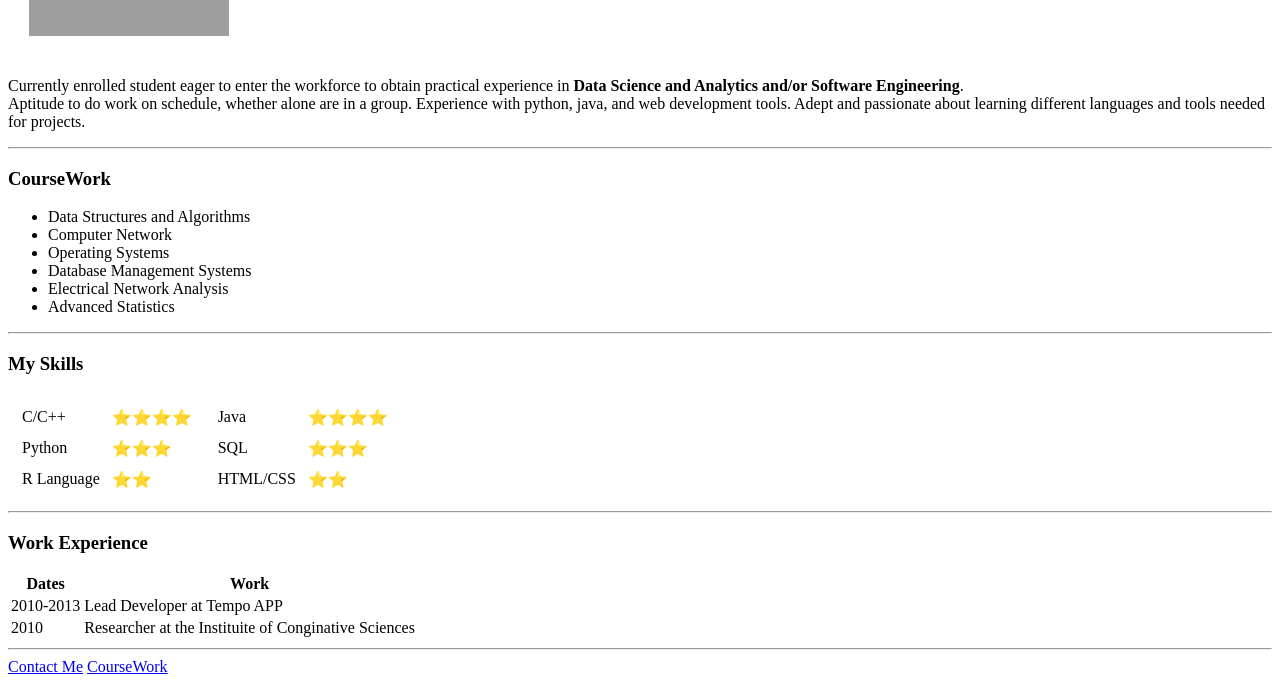
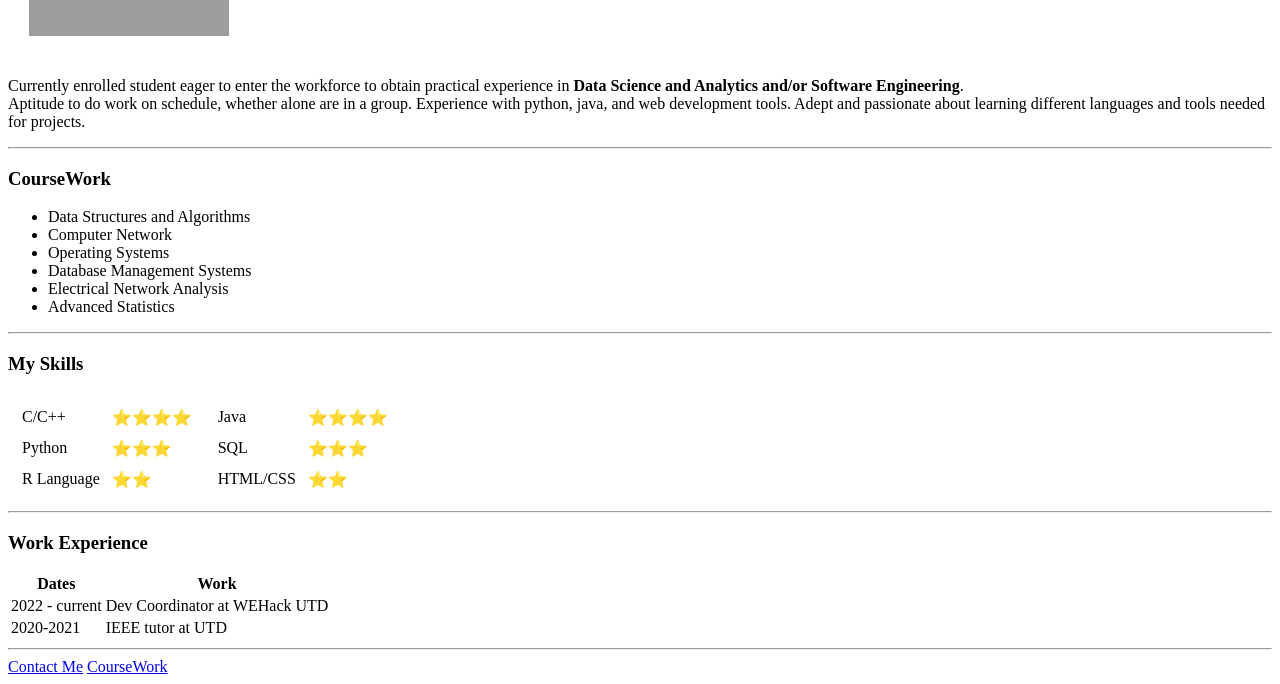
Before and after one commit to laasyagudisa/Portfolio, a plain HTML site: page index.html in a window 1280 px wide. Shown: the part 193-877 px from the top of the page. Drawn offline with Linux system fonts and the light colour scheme; grey boxes are pictures that could not be loaded.

Commit message:
changes to work experience

```diff
--- a/index.html
+++ b/index.html
@@ -84,12 +84,12 @@
       </thead>
       <tbody>
         <tr>
-          <td>2010-2013</td>
-          <td>Lead Developer at Tempo APP</td>
+          <td>2022 - current</td>
+          <td>Dev Coordinator at WEHack UTD</td>
         </tr>
         <tr>
-          <td>2010</td>
-          <td>Researcher at the Instituite of Conginative Sciences</td>
+          <td>2020-2021</td>
+          <td>IEEE tutor at UTD</td>
         </tr>
       </tbody>
     </table>
```
